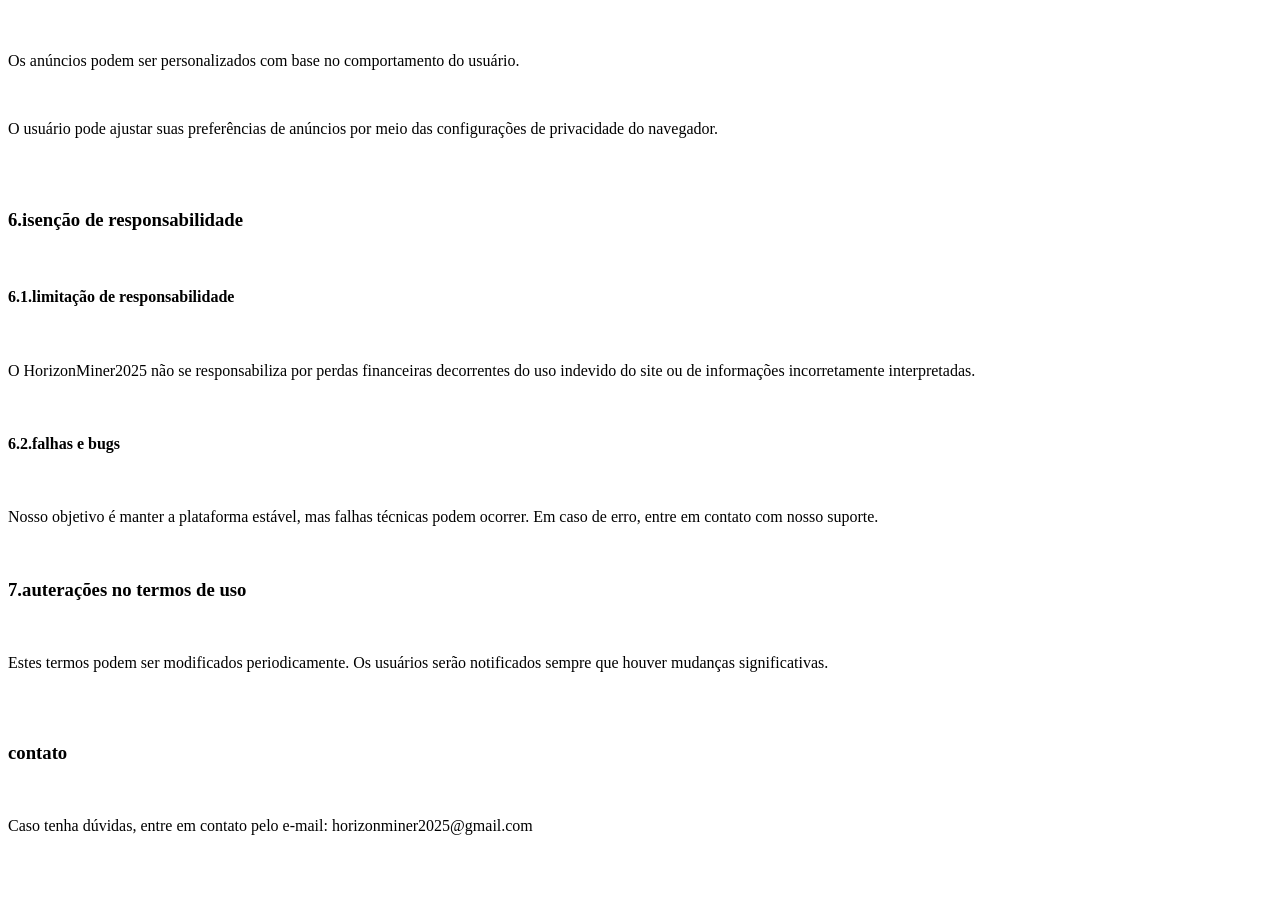
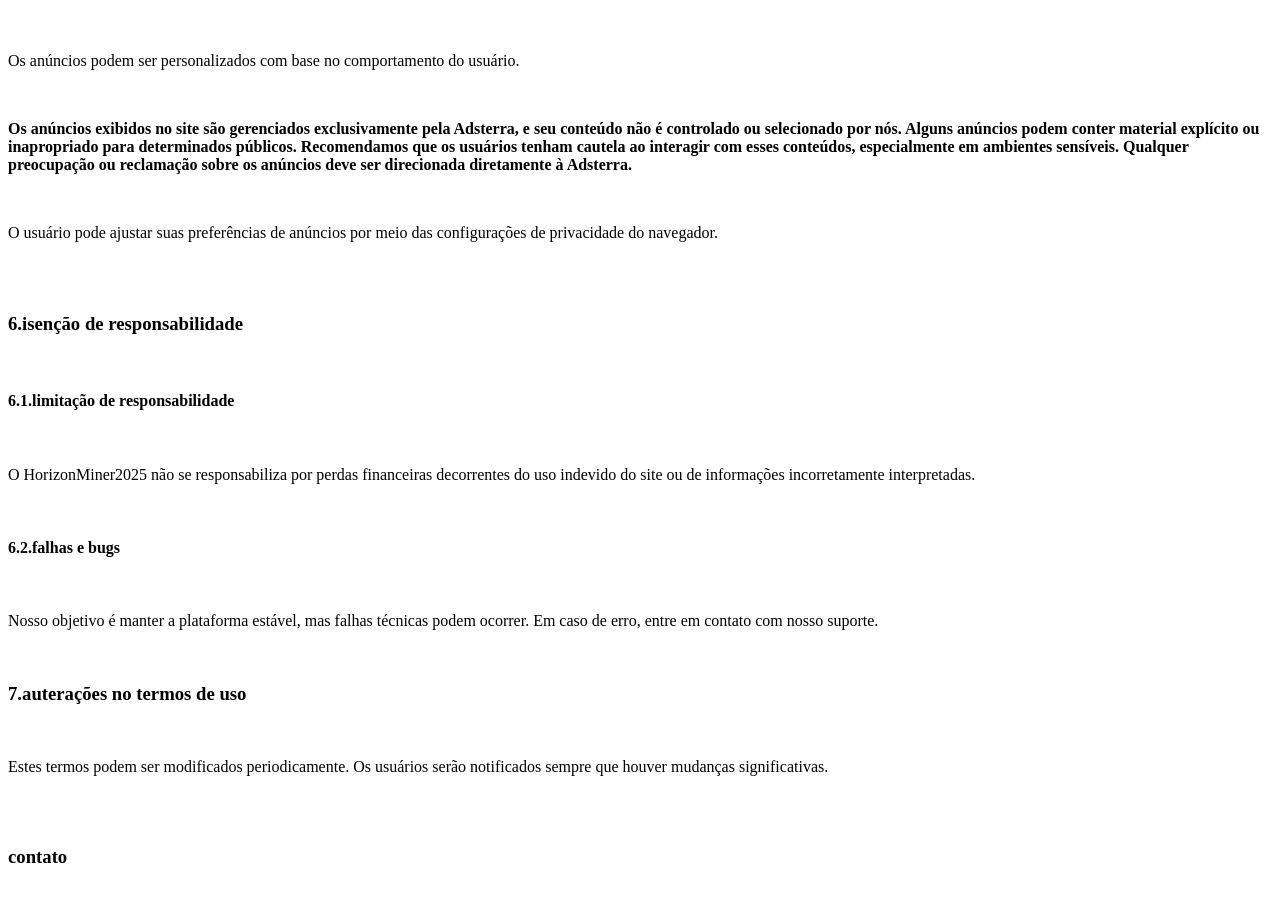
Before and after one commit to Horizonminer2025/Horizon-miner, a plain HTML site: page termos.html in a window 1280 px wide. Shown: the part 2061-2963 px from the top of the page. Before the commit the page ends 2912 px from the top, so only its background shows below. Drawn offline with Linux system fonts and the light colour scheme.

Commit message:
Update termos.html

```diff
--- a/termos.html
+++ b/termos.html
@@ -71,6 +71,9 @@
   <br/>
   <p>Os anúncios podem ser personalizados com base no comportamento do usuário.</p>
   <br/>
+<strong><p>Os anúncios exibidos no site são gerenciados exclusivamente pela Adsterra, e seu conteúdo não é controlado ou selecionado por nós. Alguns anúncios podem conter material explícito ou inapropriado para determinados públicos. Recomendamos que os usuários tenham cautela ao interagir com esses conteúdos, especialmente em ambientes sensíveis. Qualquer preocupação ou reclamação sobre os anúncios deve ser direcionada diretamente à Adsterra.
+  </p></strong>
+  <br/>
   <p>O usuário pode ajustar suas preferências de anúncios por meio das configurações de privacidade do navegador.</p>
   <br/>
   <br/>
```
